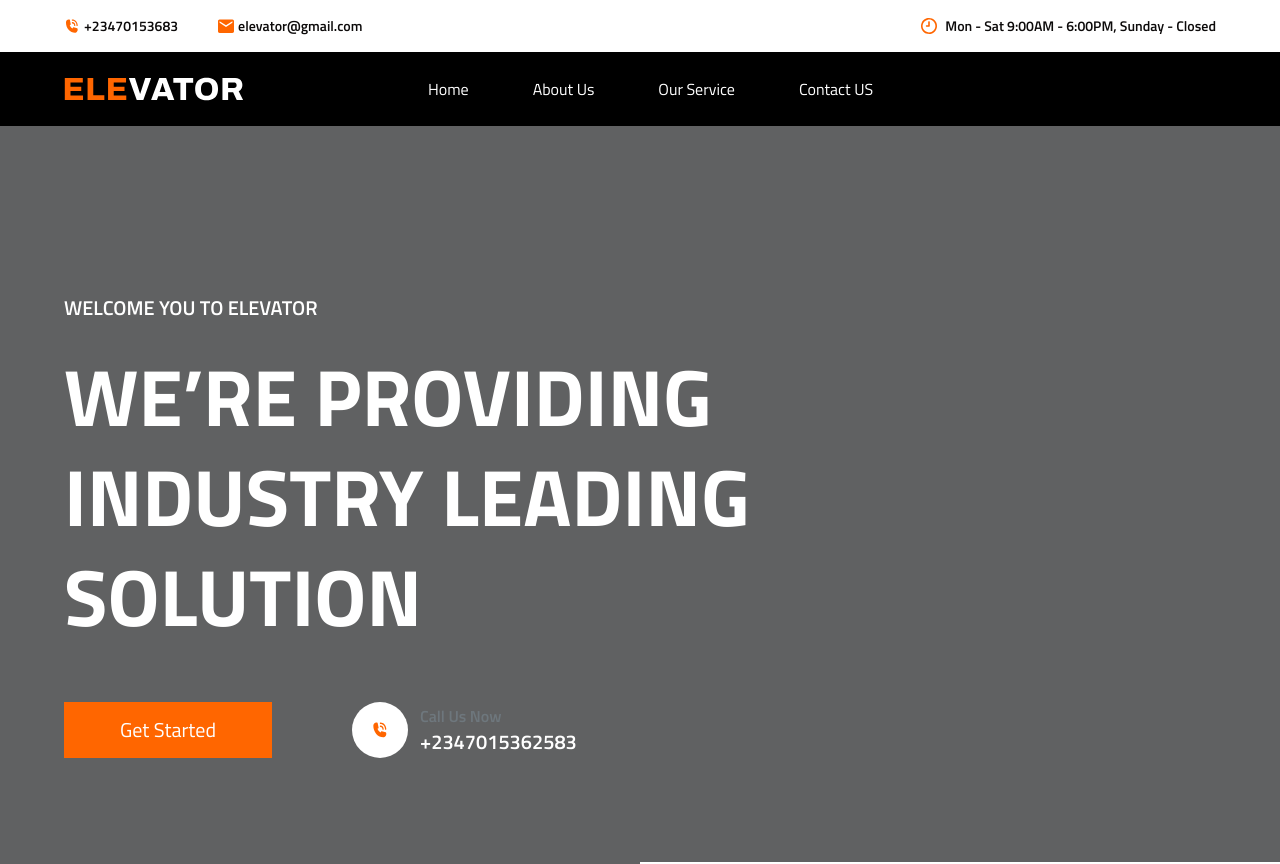
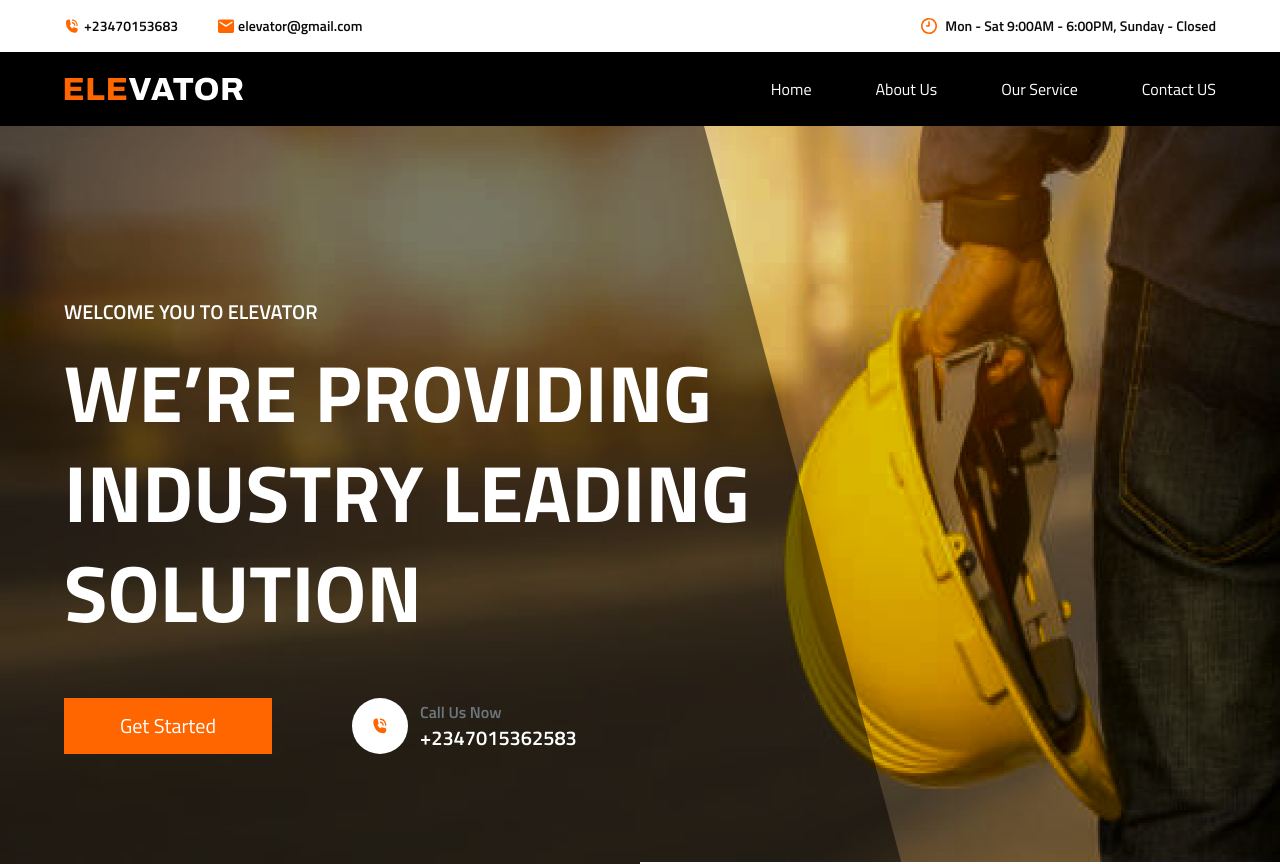
Before and after one commit to chris097/elevator, a Next.js app: page / in a window 1280 px wide. Shown: the top 864 px of the page. Built offline with nearby package versions, Linux system fonts and the light colour scheme.

Commit message:
update hero section

```diff
--- a/src/components/Header/index.js
+++ b/src/components/Header/index.js
@@ -40,6 +40,7 @@ const Header = () => {
                 <div className='w-[90%] mx-auto text-white flex justify-between items-center h-full'>
                     <div className='flex items-center gap-16'>
                         <Logo />
+                    </div>
                         <div className='lg:flex items-center font-tillitium whitespace-nowrap text-base gap-16 hidden'>
                             <Link href="/" className='cursor-pointer'>Home</Link>
                             <Link href="/about-us" className='cursor-pointer'>About Us</Link>
@@ -47,7 +48,6 @@ const Header = () => {
                             <Link href="/contact-us" className='cursor-pointer'>Contact US</Link>
                             {/* <Link href="/" className='cursor-pointer'>Home</Link> */}
                         </div>
-                    </div>
                     <div className='lg:hidden block' onClick={handleClick}>Navbar</div>
                 </div>
             </div>
--- a/src/components/Homepage/HeroSection.js
+++ b/src/components/Homepage/HeroSection.js
@@ -1,31 +1,46 @@
-import React from 'react';
+import React, { useEffect, useState } from 'react';
 import Image from 'next/image';
 import hero from '@/public/image/hero.png';
 import Reveal from '../utils/Reveal';
 import PhoneIcon from '@/public/svg/PhoneIcon';
 
-const bannerImgs = [
-    { img: hero },
-    { img: hero },
-    { img: hero }
+const tabs = [
+    { tab: 1, name: "DESIGN AND BUILD" },
+    { tab: 2, name: "ELEVATOR REMODELING" },
+    { tab: 3, name: "ELEVATOR INSTALLATION" },
 ];
 
 const HeroSection = () => {
+
+    const [activeIndex, setActiveIndex] = useState(1);
+
+    const nextSlide = () => {
+    setActiveIndex((prevIndex) => (prevIndex === tabs.length ? 1 : prevIndex + 1));
+    };
+
+     useEffect(() => {
+    // Automatically change slide every 3 seconds
+    const slideInterval = setInterval(nextSlide, 4000);
+
+    // Clear interval when the component is unmounted
+    return () => clearInterval(slideInterval);
+  }, [activeIndex]);
+
+
     return (
         <div className='w-full font-tillitium relative h-screen'>
-            <div>
-                <div className='w-full h-full z-30 bg-black absolute left-0 opacity-60' />
-                <Reveal>
-                    <Image className='w-full absolute z-20 h-full object-fill left-0' src={hero} alt="elevator hero section" />
-                </Reveal>
+            {tabs[0].tab === activeIndex && <> <div>
+                <div className='overlay z-30 opacity-50' />
+                <Image className="w-full absolute z-20 h-screen object-fill left-0" src={hero} alt="elevator hero section" />
             </div>
                 <div className='relative text-white z-40 flex flex-col w-[90%] justify-center mx-auto h-full'>
                     <div className='pb-24 lg:py-0'>
-                    <Reveal><p className='lg:text-xl text-sm font-semibold'>WELCOME YOU TO ELEVATOR</p></Reveal>
+                        <Reveal><p className='lg:text-xl text-sm font-semibold font-roboto'>WELCOME YOU TO ELEVATOR</p></Reveal>
                         <Reveal>
-                        <h1 className='lg:w-[65%] w-full lg:text-[80px] sm:text-[38px] text-[28px] mt-6 font-bold leading-tight'>WE’RE PROVIDING INDUSTRY LEADING SOLUTION</h1>
+                            <h1 className='lg:w-[65%] w-full lg:text-[80px] sm:text-[38px] text-[28px] mt-4 font-bold leading-tight'>WE’RE PROVIDING INDUSTRY LEADING SOLUTION</h1>
                         </Reveal>
                     </div>
+                    <Reveal>
                         <div className='text-white flex items-center mt-14 gap-20'>
                             <button className='w-52 h-14 text-xl text-white bg-primarypink'>Get Started</button>
                             <div className='flex items-center gap-3'>
@@ -36,12 +51,61 @@ const HeroSection = () => {
                                 </div>
                             </div>
                         </div>
+                    </Reveal>
+                </div> </>}
+            {tabs[1].tab === activeIndex && <> <div>
+                <div className='overlay z-30 opacity-50' />
+                <Image className='w-full absolute z-20 h-screen object-fill left-0' src={hero} alt="elevator hero section" />
             </div>
+                <div className='relative text-white z-40 flex flex-col w-[90%] justify-center mx-auto h-full'>
+                    <div className='pb-24 lg:py-0'>
+                        <Reveal><p className='lg:text-xl text-sm font-semibold font-roboto'>WELCOME YOU TO ELEVATOR</p></Reveal>
+                        <Reveal>
+                            <h1 className='lg:w-[65%] w-full lg:text-[80px] sm:text-[38px] text-[28px] mt-4 font-bold leading-tight'>WE’RE PROVIDING INDUSTRY LEADING SOLUTION</h1>
+                        </Reveal>
+                    </div>
+                    <Reveal>
+                        <div className='text-white flex items-center mt-14 gap-20'>
+                            <button className='w-52 h-14 text-xl text-white bg-primarypink'>Get Started</button>
+                            <div className='flex items-center gap-3'>
+                                <div className='bg-white rounded-full flex justify-center items-center w-14 h-14'><PhoneIcon fillColor="#FF6600" width="18px" height="15.5px" /></div>
+                                <div>
+                                    <p className='text-[#6E777D] text-base font-semibold font-roboto'>Call Us Now</p>
+                                    <p className='text-xl font-semibold font-roboto'>+2347015362583</p>
+                                </div>
+                            </div>
+                        </div>
+                    </Reveal>
+                </div> </>}
+            {tabs[2].tab === activeIndex && <> <div>
+                <div className='overlay z-30 opacity-50' />
+                <Image className='w-full absolute z-20 h-screen object-fill left-0' src={hero} alt="elevator hero section" />
+            </div>
+                <div className='relative text-white z-40 flex flex-col w-[90%] justify-center mx-auto h-full'>
+                    <div className='pb-24 lg:py-0'>
+                        <Reveal><p className='lg:text-xl text-sm font-semibold font-roboto'>WELCOME YOU TO ELEVATOR</p></Reveal>
+                        <Reveal>
+                            <h1 className='lg:w-[65%] w-full lg:text-[80px] sm:text-[38px] text-[28px] mt-4 font-bold leading-tight'>WE’RE PROVIDING INDUSTRY LEADING SOLUTION</h1>
+                        </Reveal>
+                    </div>
+                    <Reveal>
+                        <div className='text-white flex items-center mt-14 gap-20'>
+                            <button className='w-52 h-14 text-xl text-white bg-primarypink'>Get Started</button>
+                            <div className='flex items-center gap-3'>
+                                <div className='bg-white rounded-full flex justify-center items-center w-14 h-14'><PhoneIcon fillColor="#FF6600" width="18px" height="15.5px" /></div>
+                                <div>
+                                    <p className='text-[#6E777D] text-base font-semibold font-roboto'>Call Us Now</p>
+                                    <p className='text-xl font-semibold font-roboto'>+2347015362583</p>
+                                </div>
+                            </div>
+                        </div>
+                    </Reveal>
+                </div> </>}
             <div className='text-black w-3/6 absolute bottom-0 z-50 h-16 right-0 bg-white'>
                 <div className='flex px-14 justify-between font-roboto-slab text-[13px] font-semibold h-full items-center'>
-                    <div className='cursor-pointer border-b border-primaryblack'>DESIGN AND BUILD</div>
-                    <div className='cursor-pointer'>ELEVATOR REMODELING</div>
-                    <div className='cursor-pointer'>ELEVATOR INSTALLATION</div>
+                    {tabs.map((tab, index) => (
+                        <div onClick={() => setActiveIndex(tab.tab)} key={index} className={`cursor-pointer ${tab.tab === activeIndex && "border-primaryblack border-b"}`}>{tab.name}</div>
+                    ))}
                 </div>
             </div>
         </div>
--- a/src/styles/globals.css
+++ b/src/styles/globals.css
@@ -44,3 +44,24 @@ body {
   opacity: 1;
   transform: translateY(0);
 }
+
+.overlay {
+  position: absolute;
+  overflow: hidden;
+  width: 100vw;
+  height: 100vh;
+  margin: 0;
+}
+
+.overlay:before {
+  content: '';
+  position: absolute;
+  top: 0;
+  left: -45%;
+  width: 100%;
+  height: 100%;
+  background: black;
+  transform: skewX(15deg);
+  transform-origin: top left;
+  z-index: -1;
+}
```
Lines whose indentation alone changed are shown as unchanged.
